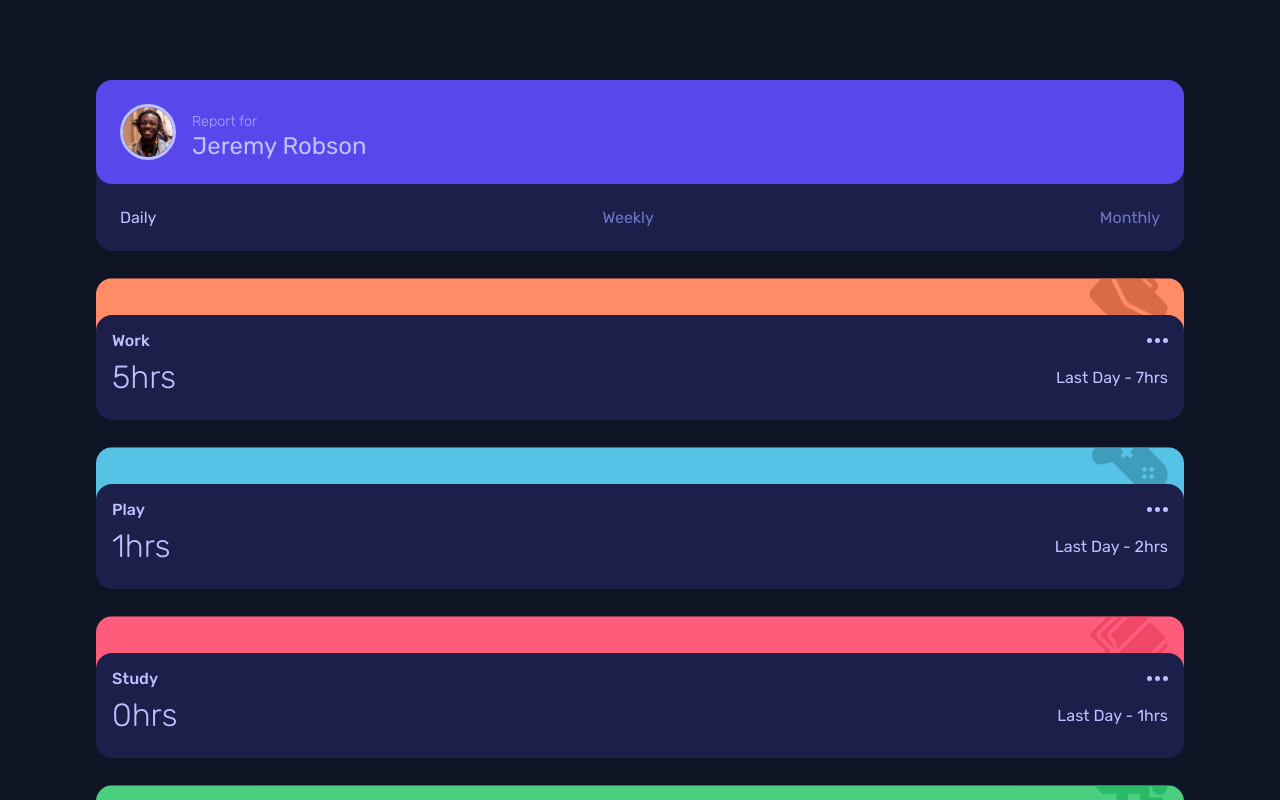
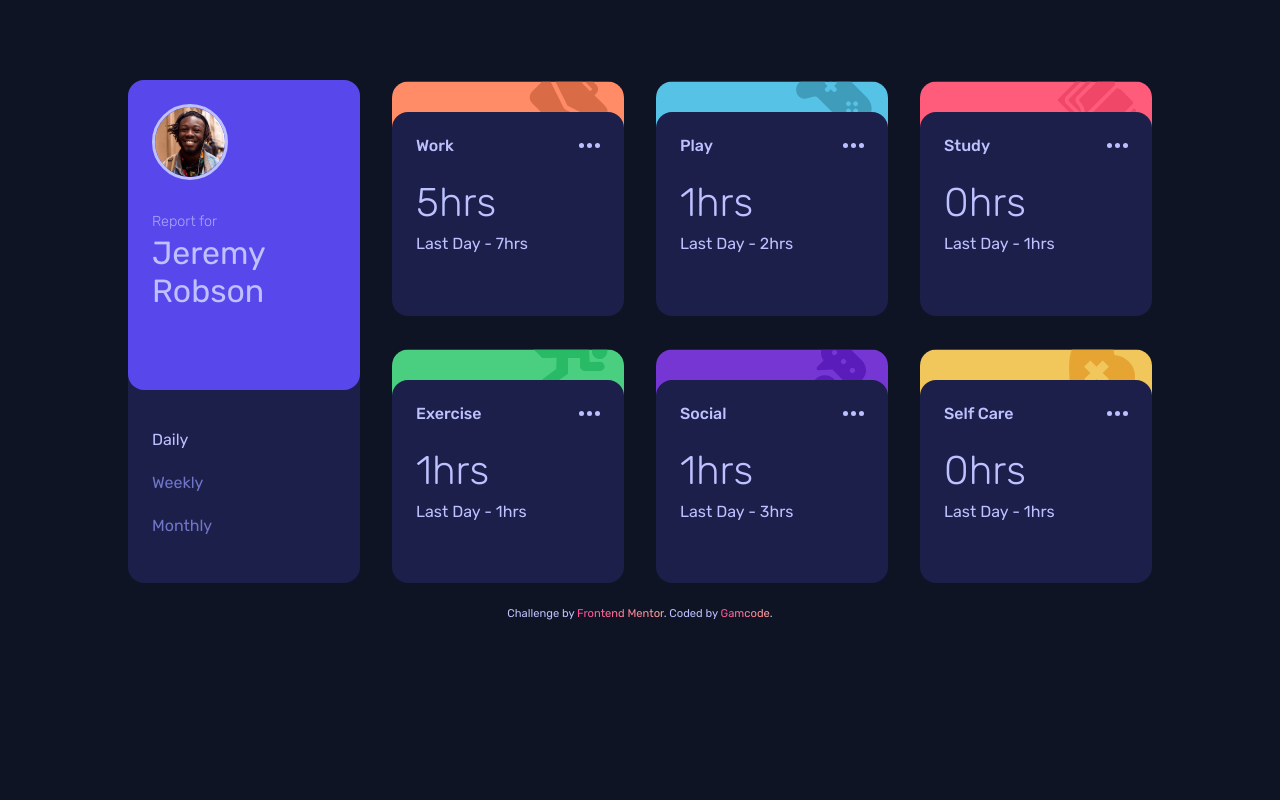
Before and after one commit to gamcode98/Time-tracking-dashboard, a plain HTML site: page public/index.html in a window 1280 px wide. Both pictures are taken after a click on the link "Daily". Shown: the top 800 px of the page. Drawn offline with Linux system fonts and the light colour scheme.

Commit message:
ready I guess

```diff
--- a/public/css/styles.css
+++ b/public/css/styles.css
@@ -13,7 +13,7 @@
   --Dark-blue: hsl(235, 46%, 20%);
   --Desaturated-blue: hsl(235, 45%, 61%);
   --Pale-Blue: hsl(236, 100%, 87%);
-  --Atribution: hsl(228, 45%, 44%);
+  --Gradient: to left, hsl(6, 100%, 80%), hsl(335, 100%, 65%);
   /* Font */
   --FontFamily: "Rubik", sans-serif; /* - Weights: 300, 400, 500 */
 }
@@ -73,6 +73,7 @@ h1 span {
   color: var(--Desaturated-blue);
   text-decoration: none;
 }
+.report-change:hover,
 .report-change.isActive {
   color: var(--Pale-Blue);
 }
@@ -84,6 +85,7 @@ h1 span {
   padding: 1rem;
   position: relative;
 }
+
 .report::before {
   content: "";
   display: block;
@@ -138,6 +140,9 @@ h1 span {
   align-items: center;
   margin-bottom: 0.5rem;
 }
+.icon-ellipsis {
+  cursor: pointer;
+}
 h2 {
   margin-top: 0;
   margin-bottom: 0;
@@ -156,10 +161,89 @@ h2 {
   color: var(--Pale-Blue);
 }
 .attribution {
-  font-size: 11px;
+  font-size: 0.7rem;
   text-align: center;
+  color: var(--Pale-Blue);
+  margin-bottom: 1rem;
 }
 
 .attribution a {
-  color: var(--Atribution);
+  background-image: linear-gradient(var(--Gradient));
+  -ms-background-clip: text;
+  -moz-background-clip: text;
+  -webkit-background-clip: text;
+  -ms-text-fill-color: transparent;
+  -moz-text-fill-color: transparent;
+  -webkit-text-fill-color: transparent;
 }
+
+@media screen and (min-width: 768px) {
+  body {
+    width: 60%;
+  }
+}
+@media screen and (min-width: 1024px) {
+  body {
+    width: 80%;
+  }
+  main {
+    display: grid;
+    grid-template-columns: repeat(4, 1fr);
+    grid-template-rows: repeat(2, auto);
+    grid-gap: 2rem;
+    margin-bottom: 1.5rem;
+  }
+  .main-card {
+    grid-row: 1/3;
+    margin-bottom: 0;
+  }
+  .main-header,
+  .report-mode {
+    flex-direction: column;
+    align-items: flex-start;
+  }
+  .img-user {
+    width: 70px;
+    height: 70px;
+  }
+  .main-header {
+    padding-bottom: 5rem;
+    margin-bottom: 1rem;
+  }
+  h1 {
+    font-size: 2rem;
+  }
+  .report-change {
+    margin-bottom: 1.5rem;
+  }
+  .report {
+    padding: 1.5rem;
+  }
+  .report.Work,
+  .report.Play,
+  .report.Study {
+    grid-row: 1/2;
+    margin-bottom: 2rem;
+    margin-top: 2rem;
+  }
+  .report.Exercise,
+  .report.Social,
+  .report.SelfCare {
+    grid-row: 2/3;
+    margin-bottom: 0;
+  }
+  .report::before {
+    height: 30%;
+  }
+  .report-to {
+    margin-bottom: 1.5rem;
+  }
+  .time-mode {
+    font-size: 2.5rem;
+  }
+  .time {
+    display: flex;
+    flex-direction: column;
+    align-items: flex-start;
+  }
+}
--- a/public/index.html
+++ b/public/index.html
@@ -43,7 +43,7 @@
 
   <footer class="attribution">
     Challenge by <a href="https://www.frontendmentor.io?ref=challenge" target="_blank">Frontend Mentor</a>.
-    Coded by <a href="#">Your Name Here</a>.
+    Coded by <a href="https://github.com/gamcode98" target="_blank">Gamcode</a>.
   </footer>
   <script src="./js/app.js"></script>
 </body>
--- a/public/js/app.js
+++ b/public/js/app.js
@@ -4,16 +4,13 @@ const $main = d.querySelector("main");
 const $xhr = d.getElementById("xhr");
 const $fragment = d.createDocumentFragment();
 const $reportsToChange = d.querySelectorAll(".report-change");
-let timeframe;
+let timeframe, json;
 
-// console.log($reportsToChange[0].textContent.toUpperCase().trim());
-
-const oldMethod = (time) => {
 xhr.addEventListener("readystatechange", (e) => {
   if (xhr.readyState !== 4) return;
 
   if (xhr.status >= 200 && xhr.status < 300) {
-      let json = JSON.parse(xhr.responseText);
+    json = JSON.parse(xhr.responseText);
 
     json.forEach((el) => {
       //Creating elements and seetings properties
@@ -36,21 +33,8 @@ const oldMethod = (time) => {
       const $p2 = d.createElement("p");
       $p2.classList.add("last-time");
 
-        if (time === "weekly") {
       $p1.textContent = `${el.timeframes.weekly.current}hrs`;
       $p2.textContent = `Last Week - ${el.timeframes.weekly.previous}hrs`;
-          console.log("hola", time);
-        }
-        if (time === "daily") {
-          $p1.textContent = `${el.timeframes.daily.current}hrs`;
-          $p2.textContent = `Last Day - ${el.timeframes.daily.previous}hrs`;
-          console.log("hola", time);
-        }
-        if (time === "monthly") {
-          $p1.textContent = `${el.timeframes.monthly.current}hrs`;
-          $p2.textContent = `Last Month - ${el.timeframes.monthly.previous}hrs`;
-          console.log("hola", time);
-        }
 
       //Adding elements
       $header.appendChild($h2);
@@ -63,37 +47,62 @@ const oldMethod = (time) => {
       $fragment.appendChild($section);
     });
     $main.appendChild($fragment);
-      console.log("Agregando al fragmento");
   } else {
-      //console.log("error");
     let message = xhr.statusText || "Ocurrió un error";
     $xhr.innerHTML = `Error ${xhr.status}: ${message}`;
   }
+
+  const changingState = (time) => {
+    let i = 0;
+    if (time === "weekly") {
+      json.forEach((el) => {
+        d.querySelectorAll(".time-mode")[
+          i
+        ].textContent = `${el.timeframes.weekly.current}hrs`;
+        d.querySelectorAll(".last-time")[
+          i
+        ].textContent = `Last Week - ${el.timeframes.weekly.previous}hrs`;
+        i++;
       });
-
-  xhr.open("GET", "./assets/data.json");
-
-  xhr.send();
-
-  console.log("estoy aqui de nuevo");
+    }
+    if (time === "daily") {
+      json.forEach((el) => {
+        d.querySelectorAll(".time-mode")[
+          i
+        ].textContent = `${el.timeframes.daily.current}hrs`;
+        d.querySelectorAll(".last-time")[
+          i
+        ].textContent = `Last Day - ${el.timeframes.daily.previous}hrs`;
+        i++;
+      });
+    }
+    if (time === "monthly") {
+      json.forEach((el) => {
+        d.querySelectorAll(".time-mode")[
+          i
+        ].textContent = `${el.timeframes.monthly.current}hrs`;
+        d.querySelectorAll(".last-time")[
+          i
+        ].textContent = `Last Month - ${el.timeframes.monthly.previous}hrs`;
+        i++;
+      });
+    }
   };
 
   $reportsToChange.forEach((el) => {
-  el.addEventListener("click", () => {
+    el.addEventListener("click", (e) => {
+      e.preventDefault();
       $reportsToChange.forEach((subEl) => {
         subEl.classList.remove("isActive");
       });
 
       el.classList.add("isActive");
       timeframe = el.textContent.toLowerCase().trim();
-    console.log(timeframe);
-    oldMethod(timeframe);
+      changingState(timeframe);
+    });
   });
 });
 
-// $reportsToChange.forEach((el) => {
-//   if (el.classList.contains("isActive")) {
-//     timeframe = el.textContent.toLowerCase().trim();
-//     console.log(timeframe);
-//   }
-// });
+xhr.open("GET", "./assets/data.json");
+
+xhr.send();
```
Lines whose indentation alone changed are shown as unchanged.
